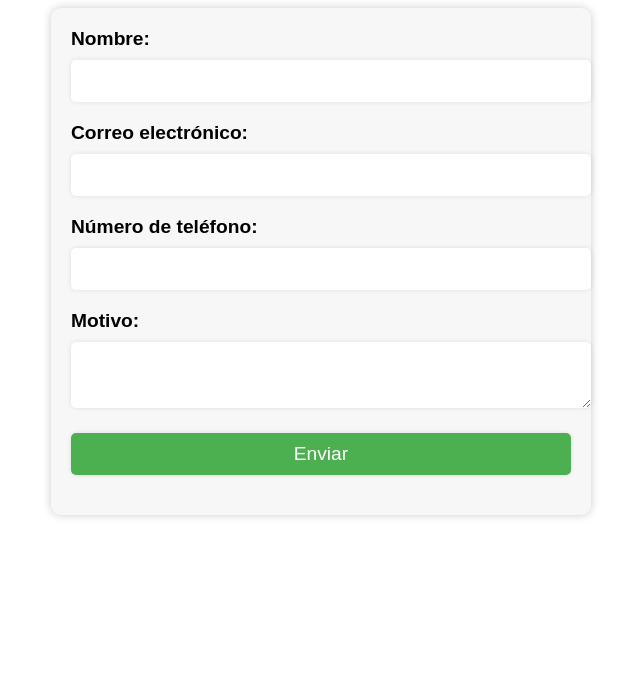
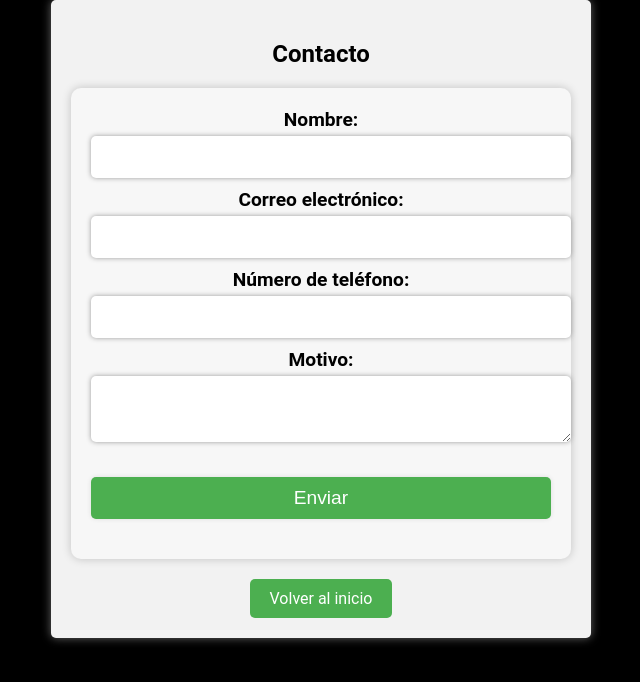
Before and after one commit to jamartinez66/PRW_SearchIn, a PHP site: page /contacto.php in a window 1280 px wide. Shown: the top 682 px of the page, without its empty margins (319-959 px from the left). Run offline with PHP 8.4, Linux system fonts and the light colour scheme.

Commit message:
Contact form and Response form refactorized

```diff
--- a/searchin/contacto.php
+++ b/searchin/contacto.php
@@ -4,13 +4,15 @@
     <meta charset="UTF-8">
     <meta http-equiv="X-UA-Compatible" content="IE=edge">
     <meta name="viewport" content="width=device-width, initial-scale=1.0">
-    <link rel="stylesheet" href="styles/contactar.css">
+    <link rel="stylesheet" href="styles/contacto.css">
     <title>Search-In: Contacto</title>
 </head>
 <body>
-    <div id="contenido">
-        <div id="cuadro">
-            <div id="central"><!-- Formulario para insertar el correo y enviarlo posteriormente -->
+    <!-- <div id="contenido">
+        <div id="cuadro"> -->
+            <div class="formulario">
+                <h2>Contacto</h2>
+                <!-- Formulario para insertar el correo y enviarlo posteriormente -->
                 <form action="enviar.php" method="post">
                     <label for="nombre">Nombre:</label>
                     <input type="text" id="nombre" name="nombre" required>
@@ -26,8 +28,9 @@
 
                     <input type="submit" value="Enviar">
                 </form>
+                <a href="index.php">Volver al inicio</a>
             </div>
-        </div>
-    </div>
+        <!-- </div>
+    </div> -->
 </body>
 </html>
--- /dev/null
+++ b/searchin/styles/contacto.css
@@ -0,0 +1,82 @@
+body {
+	background-color: rgba(0, 0, 0, 1);
+	font-family: 'Roboto', sans-serif;
+	margin: 0;
+	padding: 0;
+}
+form {
+    max-width: 500px;
+    margin: 0 auto;
+    font-size: 1.2rem;
+    background-color: #f7f7f7;
+    padding: 20px;
+    border-radius: 10px;
+    box-shadow: 0 0 10px rgba(0,0,0,0.2);
+}
+label {
+    display: block;
+    margin-bottom: 10px;
+    font-weight: bold;
+}
+input, textarea {
+    padding: 10px;
+    border-radius: 5px;
+    border: none;
+    box-shadow: 0 0 5px rgba(0,0,0,0.1);
+    width: 100%;
+    margin-bottom: 20px;
+    font-size: 1.2rem;
+}
+input[type="submit"] {
+    background-color: #4CAF50;
+    color: #fff;
+    cursor: pointer;
+    transition: background-color 0.3s ease-in-out;
+}
+input[type="submit"]:hover {
+    background-color: #3e8e41;
+}
+.formulario {
+	max-width: 500px;
+	margin: 0 auto;
+	padding: 20px;
+	background-color: #f2f2f2;
+	border-radius: 5px;
+	box-shadow: 0px 0px 10px #666;
+	text-align: center;
+}
+
+.formulario label {
+	display: block;
+	font-weight: bold;
+	margin-bottom: 5px;
+}
+
+.formulario input[type="text"],
+.formulario input[type="email"],
+.formulario input[type="tel"],
+.formulario textarea {
+	width: 100%;
+	padding: 10px;
+	margin-bottom: 10px;
+	border-radius: 5px;
+	border: none;
+	box-shadow: 0px 0px 5px #999;
+}
+
+.formulario input[type="submit"],
+.formulario a {
+	display: inline-block;
+	padding: 10px 20px;
+	background-color: #4CAF50;
+	color: #fff;
+	text-decoration: none;
+	border-radius: 5px;
+	transition: background-color 0.3s ease-in-out;
+	margin-top: 20px;
+}
+
+.formulario input[type="submit"]:hover,
+.formulario a:hover {
+	background-color: #3e8e41;
+}
```
Also changed, not shown: searchin/styles/enviar.css (+7 -0 lines).
